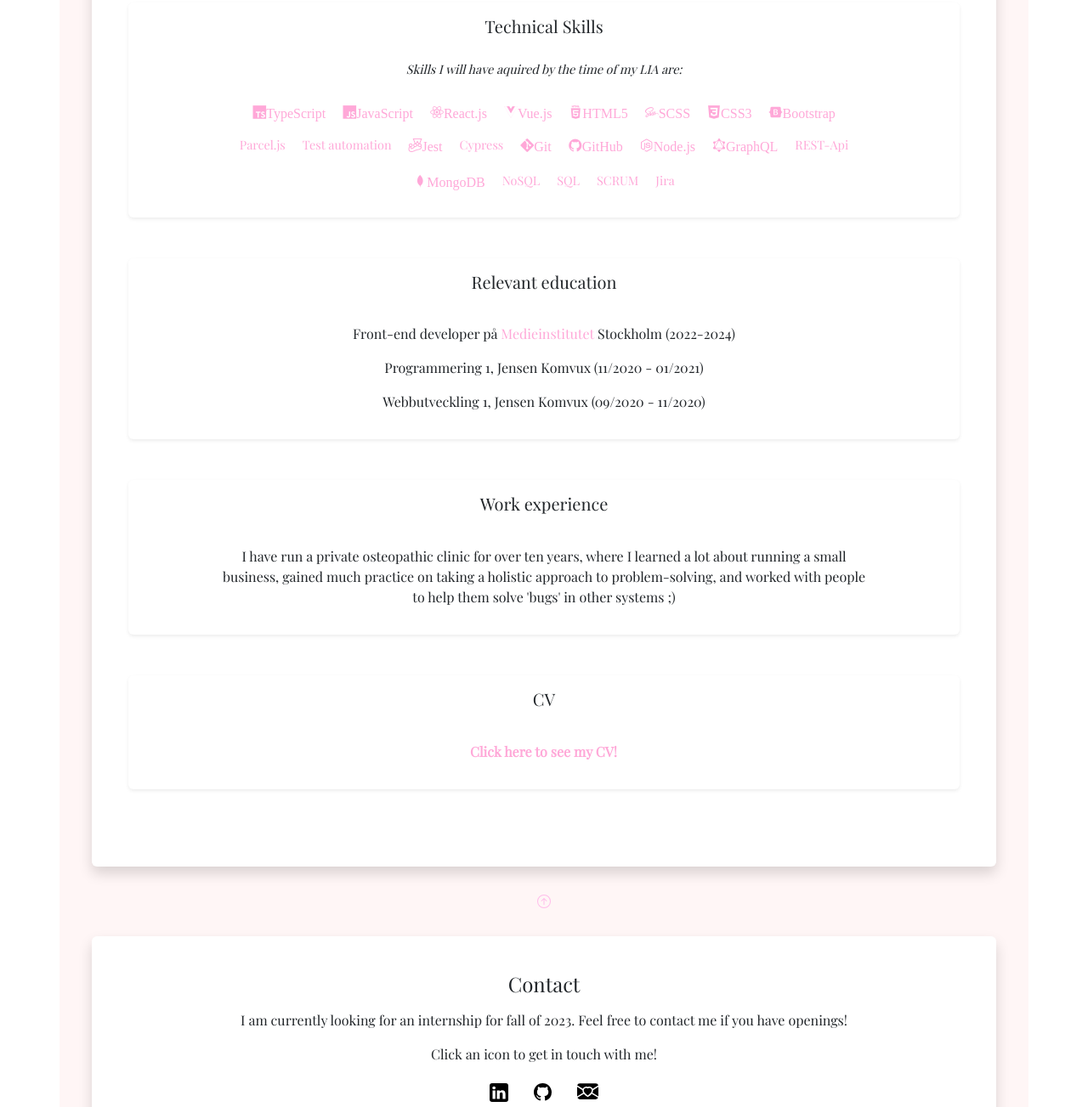
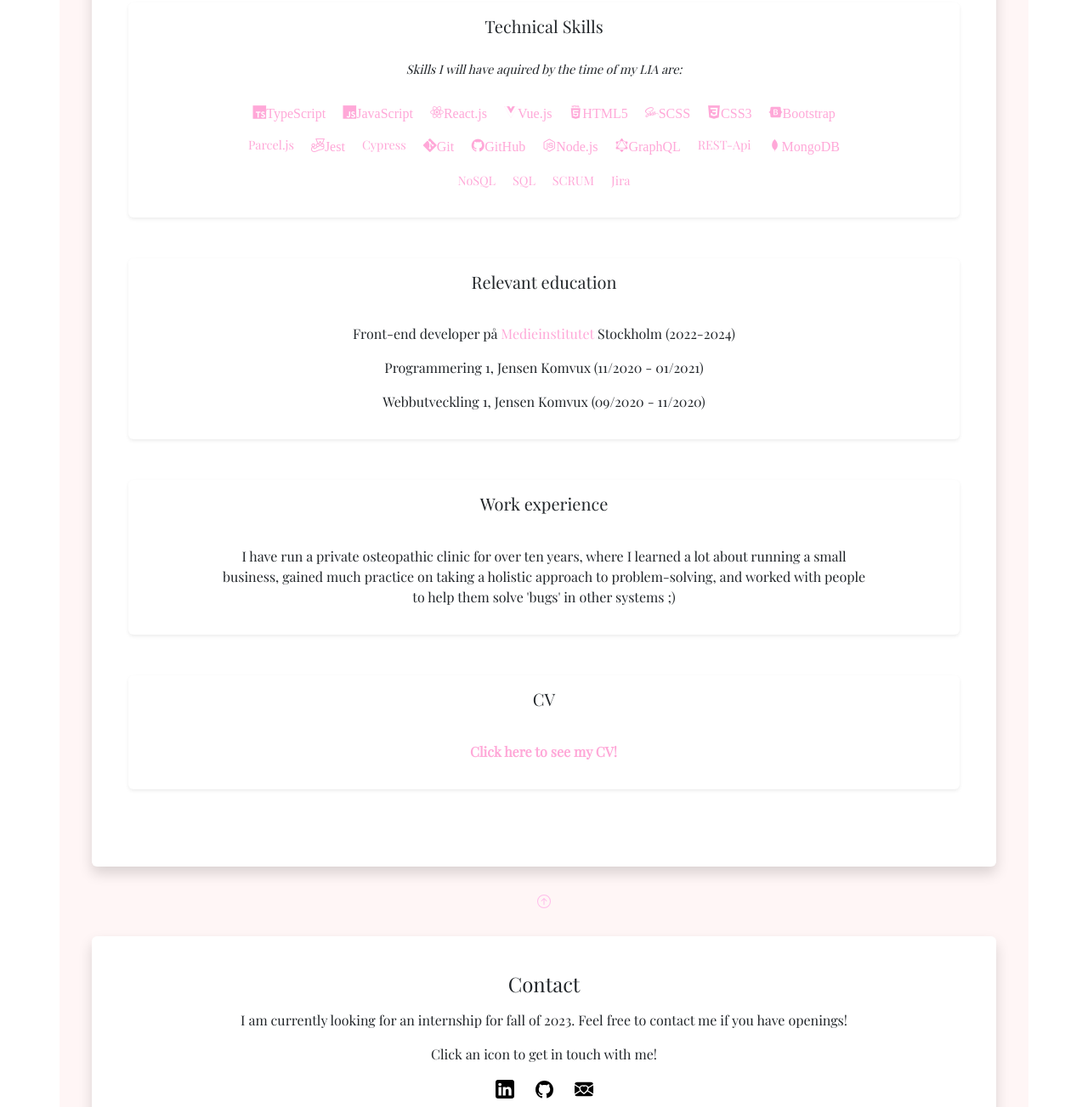
Before and after one commit to Ayngie/portfolio2.0, a website built with Parcel: page src/index.html in a window 1280 px wide. Shown: the part 1580-2883 px from the top of the page at 85% size. Built offline with nearby package versions, Linux system fonts and the light colour scheme; a web font is replaced by a local one.

Commit message:
fixat liten bugg m socials iconerna, samt uppdaterat länken till cv pdf:en

```diff
--- a/src/index.html
+++ b/src/index.html
@@ -167,13 +167,13 @@
                   </a>
                 </li>
               </div>
-              <div class="hoverHeart">
+              <div class="hoverHeart" id="hoverHeart__mailTo">
                 <li>
                   <a href="mailto:angelica.reutersward@medieinstitutet.se"
                     ><svg
                       xmlns="http://www.w3.org/2000/svg"
-                      width="25"
-                      height="25"
+                      width="22"
+                      height="22"
                       fill="currentColor"
                       class="bi bi-envelope-heart-fill"
                       viewBox="0 0 16 16">
--- a/src/scss/main.scss
+++ b/src/scss/main.scss
@@ -324,8 +324,6 @@ html {
                                 list-style: none;
 
                                 a {
-                                    position: relative;
-
                                     color: black;
                                     text-decoration: none;
                                     cursor: pointer;
@@ -454,8 +452,6 @@ html {
                             gap: 15px;
 
                             .hoverHeart {
-                                padding: 2%;
-
                                 li {
                                     display: flex;
                                     flex-direction: row;
--- a/src/ts/main.ts
+++ b/src/ts/main.ts
@@ -225,7 +225,6 @@ function createAboutContainerHTML() {
   <i class="devicon-css3-plain">CSS3 </i>
   <i class="devicon-bootstrap-plain">Bootstrap </i>
   <span>Parcel.js </span>
-  <span>Test automation </span>
   <i class="devicon-jest-plain">Jest</i>
   <span>Cypress </span>
   <i class="devicon-git-plain">Git </i>
@@ -324,7 +323,7 @@ function createAboutContainerHTML() {
   let CVParagraph1 = document.createElement("p");
   let CVLink = document.createElement("a");
   CVLink.href =
-    "https://angelicareutersward.se/CV/AngelicaReuterswardResume.pdf";
+    "https://angelicareutersward.se/CV/AngelicaReuterswardResume2023.pdf";
   CVLink.target = "_blank";
   CVLink.innerHTML = "Click here to see my CV!";
   CVLink.id = "CVLink";
```
